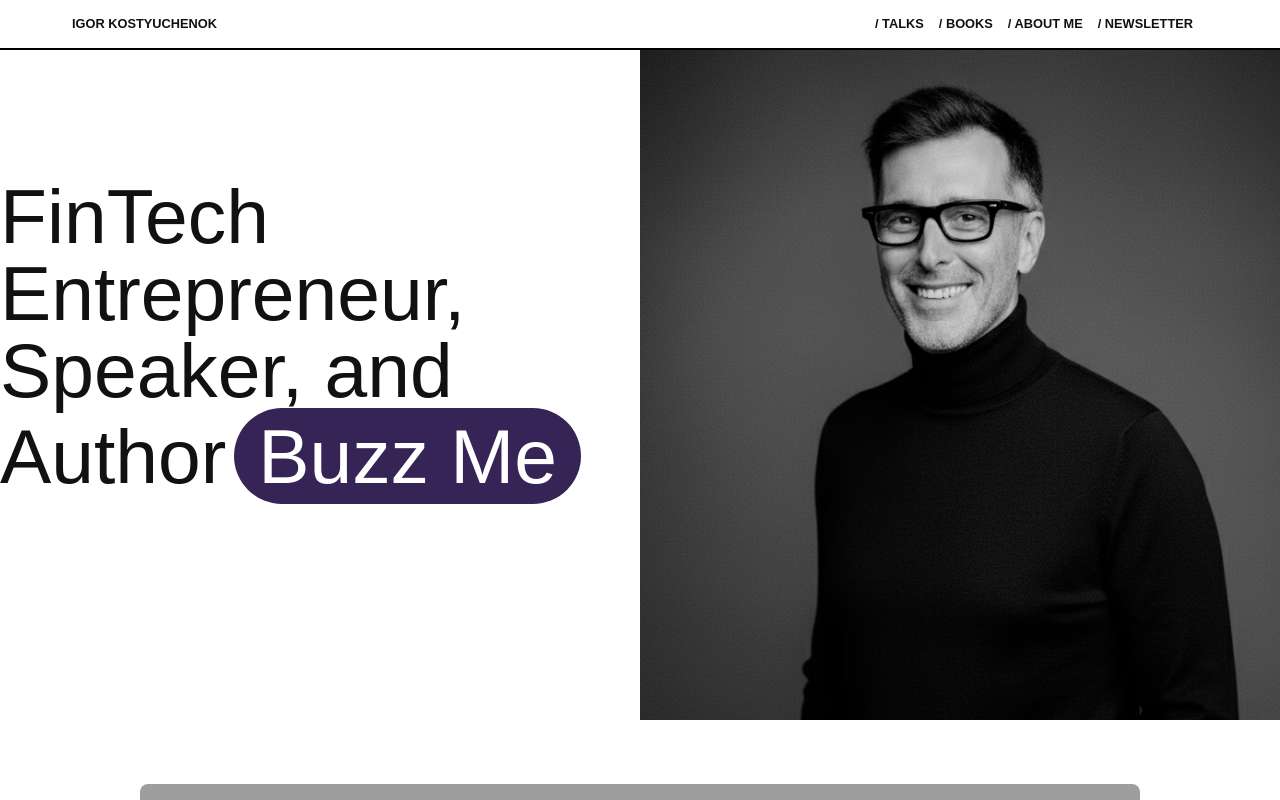
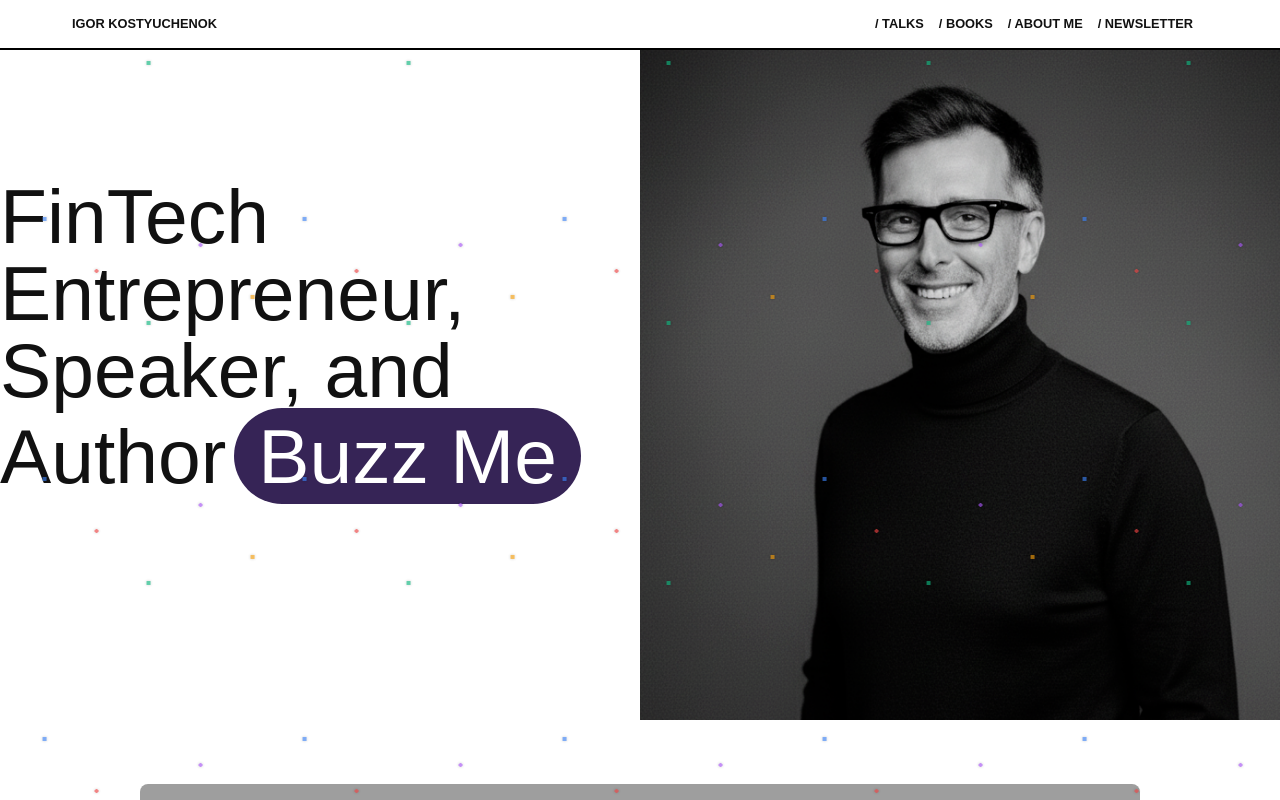
Before and after one commit to igorkosta/kostyuchenok-com, a React (Vite) app: page / in a window 1280 px wide. Shown: the top 800 px of the page. Built offline with nearby package versions, Linux system fonts and the light colour scheme; grey boxes are pictures that could not be loaded.

Commit message:
Let it snow

```diff
--- a/src/App.jsx
+++ b/src/App.jsx
@@ -69,6 +69,7 @@ export default function PersonalSite() {
 
   return (
     <div>
+      <div className="snow-container" />
       <header>
         <div className="nav-container">
           <a href="/">
--- a/src/index.css
+++ b/src/index.css
@@ -538,3 +538,32 @@ footer a:hover {
     width: 90%;
   }
 }
+
+.snow-container {
+  position: absolute;
+  inset: 0;
+  pointer-events: none;
+  z-index: 0;
+
+  background-image:
+    radial-gradient(6px 6px at 10% 10%, rgba(59,130,246,0.85) 40%, transparent 41%), /* blue */
+    radial-gradient(5px 5px at 30% 30%, rgba(239,68,68,0.85) 40%, transparent 41%), /* red */
+    radial-gradient(6px 6px at 50% 50%, rgba(16,185,129,0.85) 40%, transparent 41%), /* green */
+    radial-gradient(5px 5px at 70% 20%, rgba(168,85,247,0.85) 40%, transparent 41%), /* purple */
+    radial-gradient(6px 6px at 90% 40%, rgba(245,158,11,0.85) 40%, transparent 41%); /* amber */
+
+  background-size: 260px 260px;
+  animation: snow-fall 18s linear infinite;
+
+  filter: drop-shadow(0 0 1.5px rgba(0,0,0,0.3));
+  opacity: 0.75;
+}
+
+@keyframes snow-fall {
+  from {
+    background-position: 0 -260px;
+  }
+  to {
+    background-position: 50px 260px;
+  }
+}
```
